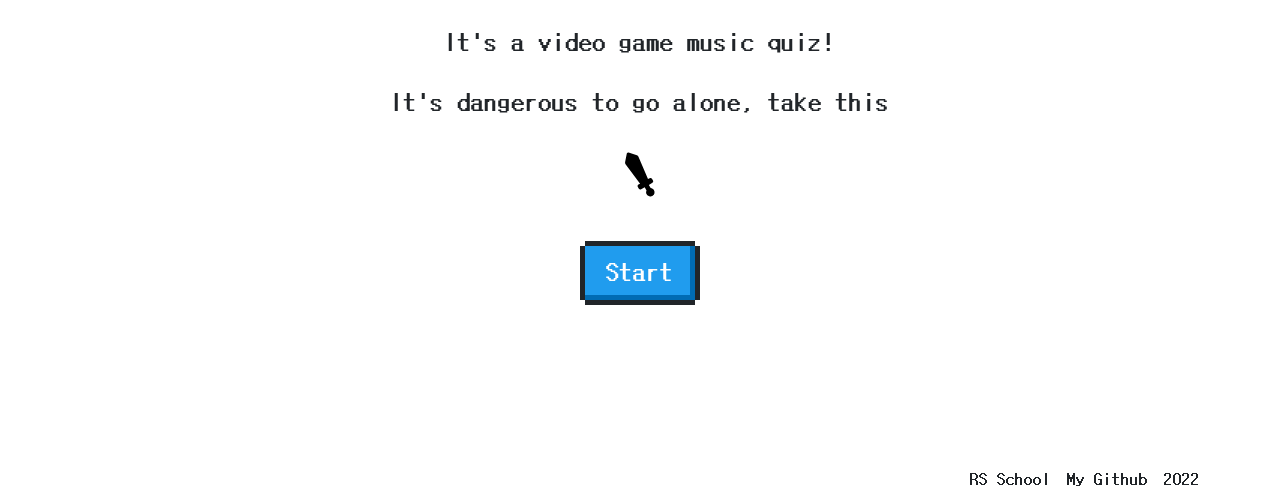
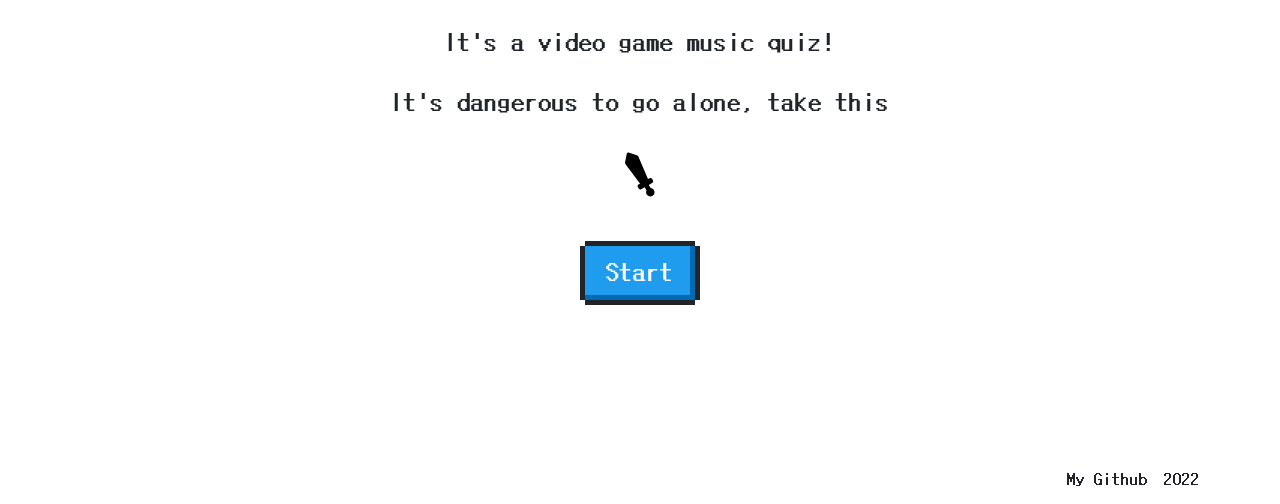
Before and after one commit to likurg42/vgm-quiz, a website built with Vite: page index.html in a window 1280 px wide. Shown: the part 296-800 px from the top of the page. Built offline with nearby package versions, Linux system fonts and the light colour scheme.

Commit message:
refactor: remove links

```diff
--- a/index.html
+++ b/index.html
@@ -107,10 +107,6 @@
       </section>
     </main>
     <footer class="footer container">
-      <a class="footer__item footer__item--link" href="https://rs.school/js/"
-         target="_blank">
-        RS School
-      </a>
       <a href="https://github.com/likurg42"
          class="footer__item footer__item--link"
          target="_blank">
```
